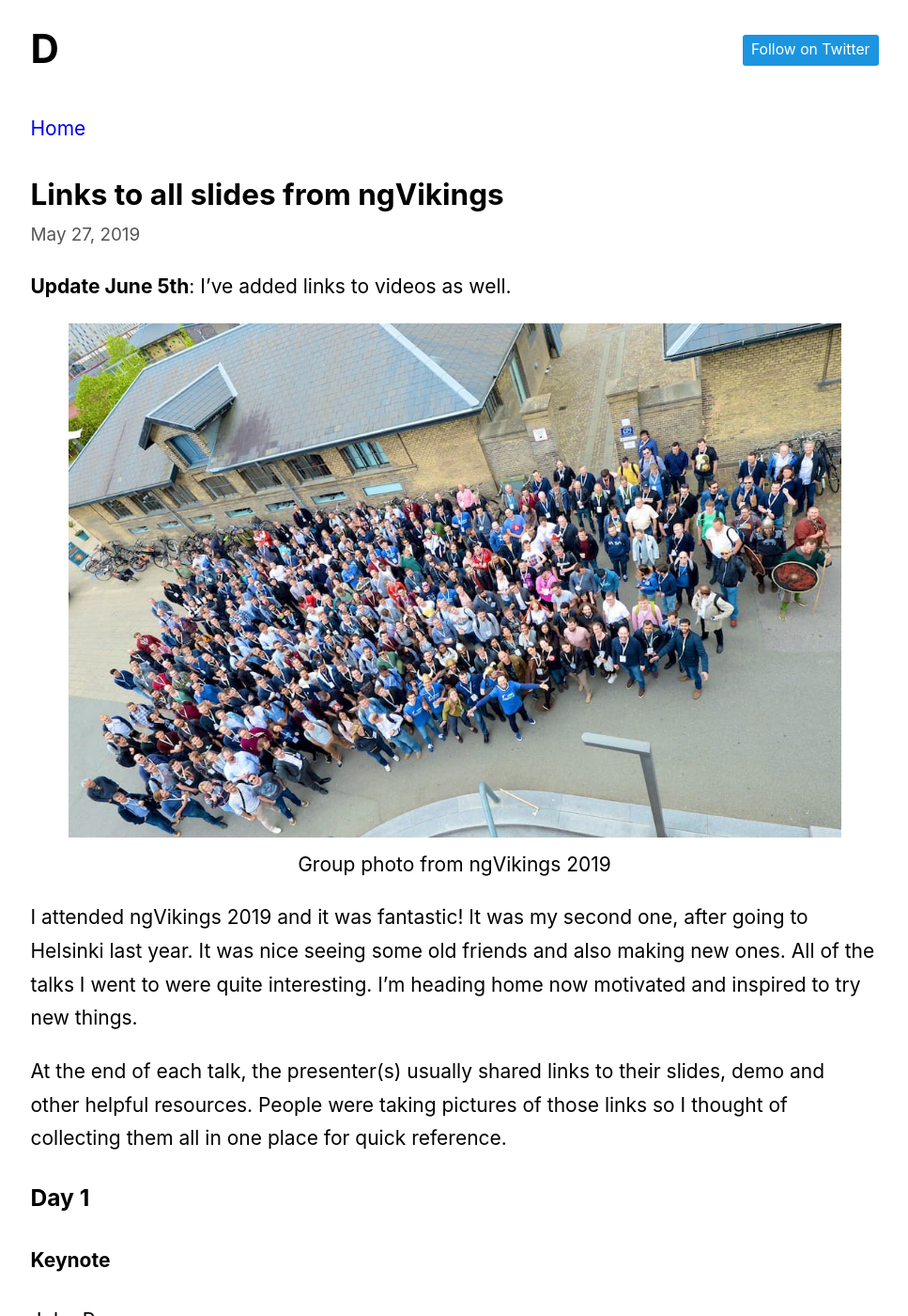
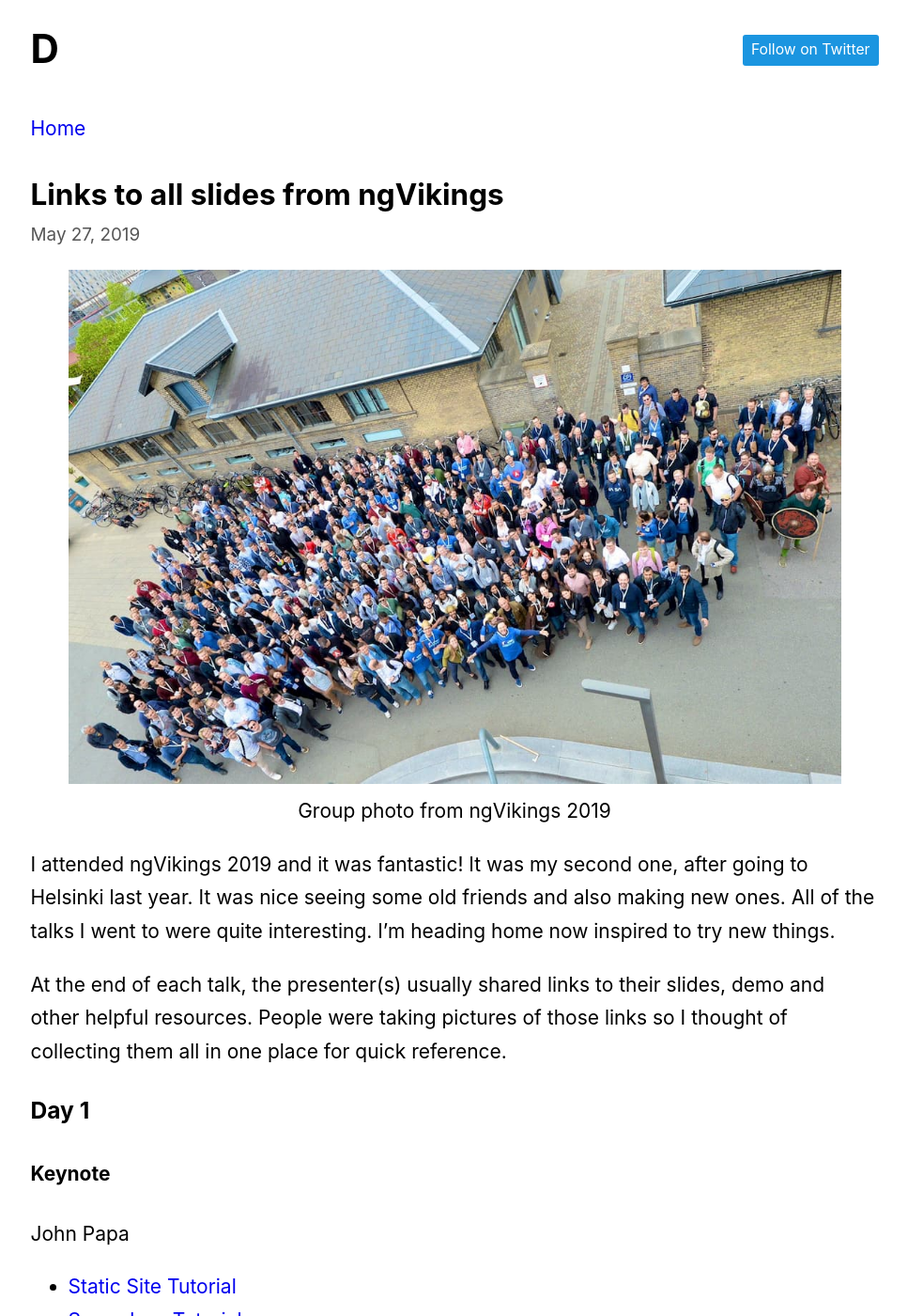
Before and after one commit to dzhavat/dzhavat.github.io, a Jekyll site: the page built from _posts/2019-05-27-links-to-all-slides-from-ngvikings.md, in a window 1280 px wide and 1400 px high. Shown: the whole window at 94% size, without its empty margins (156-1123 px from the left). Built offline with Jekyll 4.4.1, drawn with Linux system fonts in a browser that asks for light colours.

Commit message:
Update 2019-05-27-links-to-all-slides-from-ngvikings.md

```diff
--- a/_posts/2019-05-27-links-to-all-slides-from-ngvikings.md
+++ b/_posts/2019-05-27-links-to-all-slides-from-ngvikings.md
@@ -2,15 +2,13 @@
 layout: post
 title: "Links to all slides from ngVikings"
 ---
-
-**Update June 5th**: I've added links to videos as well.
 
 <figure>
   <img src="/assets/img/links-to-all-slides-from-ngvikings/ngVikings-group-photo.jpg" alt="Group photo">
   <figcaption>Group photo from ngVikings 2019</figcaption>
 </figure>
 
-I attended ngVikings 2019 and it was fantastic! It was my second one, after going to Helsinki last year. It was nice seeing some old friends and also making new ones. All of the talks I went to were quite interesting. I’m heading home now motivated and inspired to try new things.
+I attended ngVikings 2019 and it was fantastic! It was my second one, after going to Helsinki last year. It was nice seeing some old friends and also making new ones. All of the talks I went to were quite interesting. I’m heading home now inspired to try new things.
 
 At the end of each talk, the presenter(s) usually shared links to their slides, demo and other helpful resources. People were taking pictures of those links so I thought of collecting them all in one place for quick reference.
 
```
